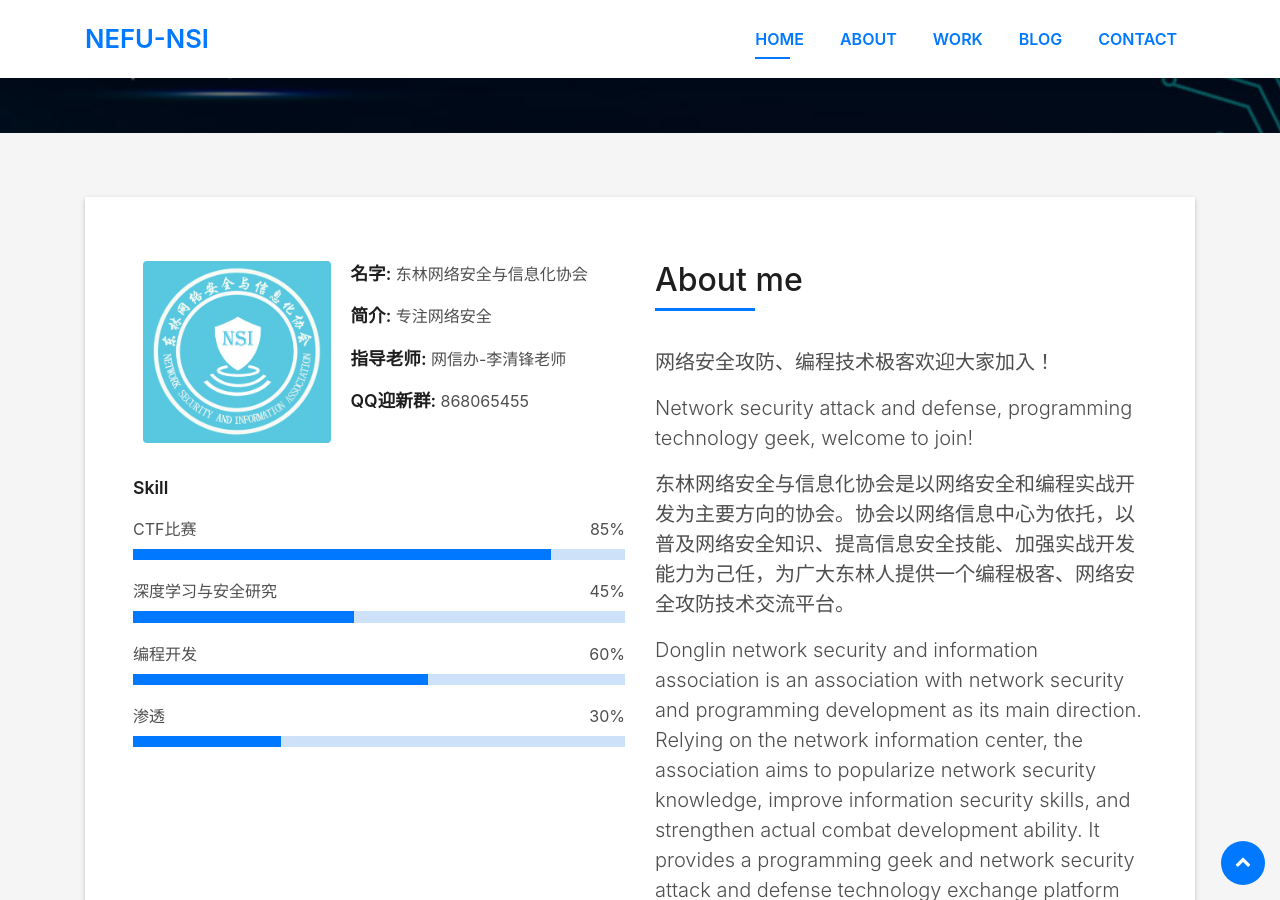
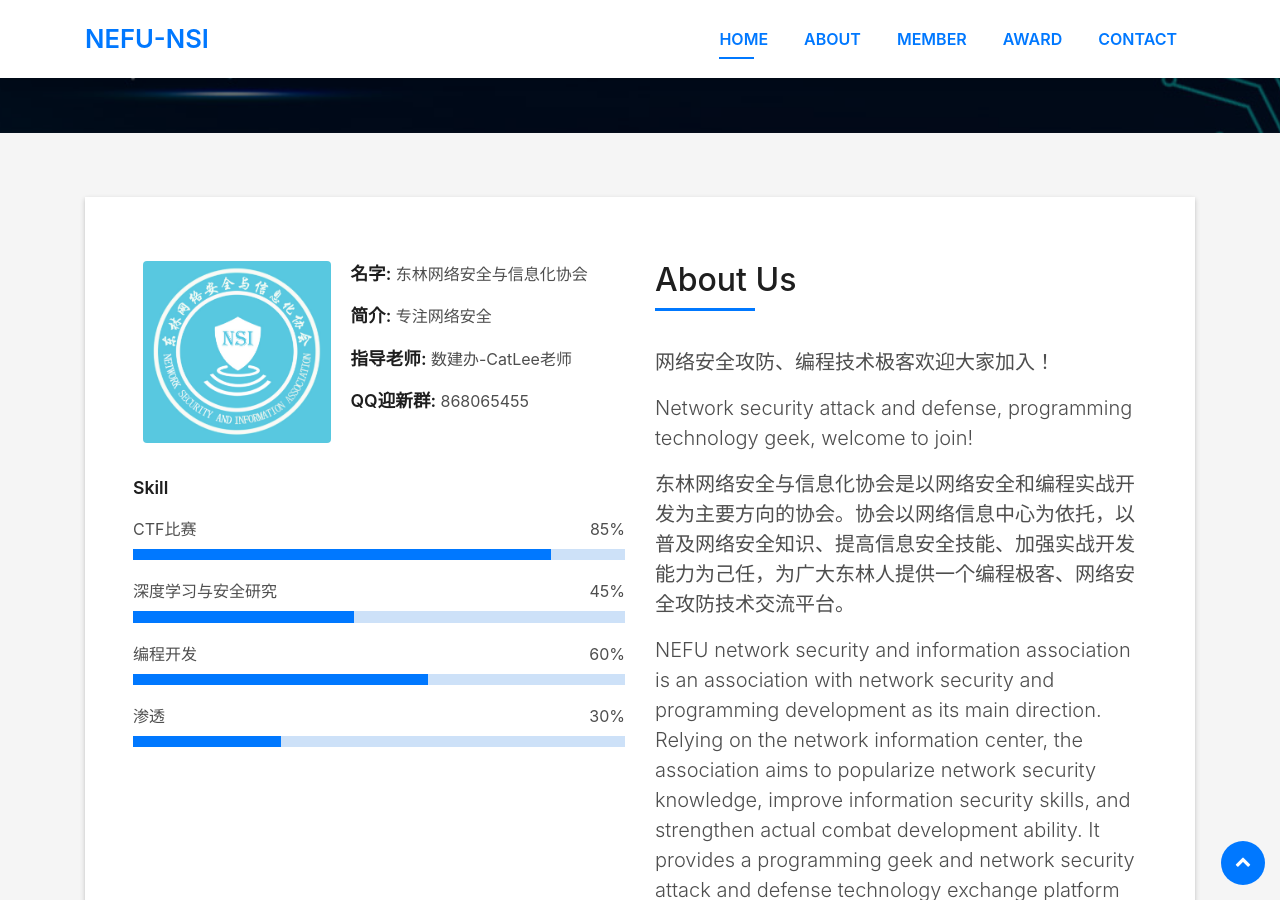
Before and after one commit to NEFU-NSI/NEFU-NSI.github.io, a Jekyll site: the page built from index.html, in a window 1280 px wide and 900 px high, scrolled down 767 px. Built offline with Jekyll 4.4.1, drawn with Linux system fonts in a browser that asks for light colours; some web fonts are replaced; comment, search, counter and statistics services are not loaded; some of the changed text lies outside the part shown.

Commit message:
Update members ZYA HJP WBL

```diff
--- a/index.html
+++ b/index.html
@@ -53,10 +53,10 @@
             <a class="nav-link js-scroll" href="#about">About</a>
           </li>
           <li class="nav-item">
-            <a class="nav-link js-scroll" href="#work">Work</a>
+            <a class="nav-link js-scroll" href="#member">Member</a>
           </li>
           <li class="nav-item">
-            <a class="nav-link js-scroll" href="/blog">Blog</a>
+            <a class="nav-link js-scroll" href="#award">Award</a>
           </li>
           <li class="nav-item">
             <a class="nav-link js-scroll" href="#contact">Contact</a>
@@ -101,7 +101,7 @@
                     <div class="about-info">
                       <p><span class="title-s">名字: </span> <span>东林网络安全与信息化协会</span></p>
                       <p><span class="title-s">简介: </span> <span>专注网络安全</span></p>
-                      <p><span class="title-s">指导老师: </span> <span>网信办-李清锋老师</span></p>
+                      <p><span class="title-s">指导老师: </span> <span>数建办-CatLee老师</span></p>
                       <p><span class="title-s">QQ迎新群: </span> <span>868065455</span></p>
                     </div>
                   </div>
@@ -134,7 +134,7 @@
                 <div class="about-me pt-4 pt-md-0">
                   <div class="title-box-2">
                     <h5 class="title-left">
-                      About me
+                      About Us
                     </h5>
                   </div>
                   <p class="lead">
@@ -148,11 +148,11 @@
                     东林网络安全与信息化协会是以网络安全和编程实战开发为主要方向的协会。协会以网络信息中心为依托，以普及网络安全知识、提高信息安全技能、加强实战开发能力为己任，为广大东林人提供一个编程极客、网络安全攻防技术交流平台。
                   </p>
                   <p class="lead">
-                    Donglin network security and information association is an association with network security and
+                    NEFU network security and information association is an association with network security and
                     programming development as its main direction. Relying on the network information center, the
                     association aims to popularize network security knowledge, improve information security skills, and
                     strengthen actual combat development ability. It provides a programming geek and network security
-                    attack and defense technology exchange platform for the majority of Donglin people
+                    attack and defense technology exchange platform for the majority of NEFU people
                   </p>
                 </div>
               </div>
@@ -215,7 +215,7 @@
     </div>
   </div>
   <!--/ Section Portfolio Star /-->
-  <section id="work" class="portfolio-mf sect-pt4 route">
+  <section id="member" class="portfolio-mf sect-pt4 route">
     <div class="container">
       <div class="row">
         <div class="col-sm-12">
@@ -240,7 +239,7 @@
               <div class="work-content">
                 <div class="row">
                   <div class="col-sm-8">
-                    <h2 class="w-title">ZYA</h2>
+                    <h2 class="w-title">ZYA</h2><span class="w-content">2017-2018届会长</span>
                     <div class="w-more">
                       <span class="w-ctegory">Web</span> / <span class="w-date">18 Sep. 2017 - Now</span>
                     </div>
@@ -256,14 +255,70 @@
           </div>
         </div>
 
+        <div class="col-md-4">
+          <div class="work-box">
+            <a href="https://avatars0.githubusercontent.com/u/30515297?s=460&u=b9fc0b9309a2c5887ef64bc215803bc5b071f167&v=4"
+              data-lightbox="gallery-mf">
+              <div class="work-img">
+                <img
+                  src="https://avatars0.githubusercontent.com/u/30515297?s=460&u=b9fc0b9309a2c5887ef64bc215803bc5b071f167&v=4"
+                  alt="" class="img-fluid" style="height:100%">
+              </div>
+              <div class="work-content">
+                <div class="row">
+                  <div class="col-sm-8">
+                    <h2 class="w-title">Auturora</h2>
+                    <div class="w-more">
+                      <span class="w-ctegory">Web</span> / <span class="w-date">18 Sep. 2019 - Now</span>
+                    </div>
+                  </div>
+                  <div class="col-sm-4">
+                    <div class="w-like">
+                      <span class="ion-ios-plus-outline"></span>
+                    </div>
+                  </div>
+                </div>
+              </div>
+            </a>
+          </div>
+        </div>
 
+        <div class="col-md-4">
+          <div class="work-box">
+            <a href="https://avatars0.githubusercontent.com/u/56748991?s=460&u=06ceaf47b0ef4a4ca6d4f847cb539b0f990d1013&v=4"
+              data-lightbox="gallery-mf">
+              <div class="work-img">
+                <img
+                  src="https://avatars0.githubusercontent.com/u/56748991?s=460&u=06ceaf47b0ef4a4ca6d4f847cb539b0f990d1013&v=4"
+                  alt="" class="img-fluid" style="height:100%">
+              </div>
+              <div class="work-content">
+                <div class="row">
+                  <div class="col-sm-8">
+                    <h2 class="w-title">DizzyK</h2>
+                    <div class="w-more">
+                      <span class="w-ctegory">CTF-Misc</span> / <span class="w-date">18 Sep. 2019 - Now</span>
+                    </div>
+                  </div>
+                  <div class="col-sm-4">
+                    <div class="w-like">
+                      <span class="ion-ios-plus-outline"></span>
+                    </div>
+                  </div>
+                </div>
+              </div>
+            </a>
+          </div>
+        </div>
+
+        <!-- Add here -->
       </div>
     </div>
   </section>
   <!--/ Section Portfolio End /-->
 
   <!--/ Section Testimonials Star /-->
-  <div class="testimonials paralax-mf bg-image" style="background-image: url(img/overlay-bg.jpg)">
+  <div id="award" class="testimonials paralax-mf bg-image" style="background-image: url(img/overlay-bg.jpg)">
     <div class="overlay-mf"></div>
     <div class="container">
       <div class="row">
@@ -339,13 +394,14 @@
   </div>
 
   <!--/ Section Contact-Footer Star /-->
-  <section class="paralax-mf footer-paralax bg-image sect-mt4 route" style="background-image: url(img/overlay-bg.jpg)">
+  <section id="contact" class="paralax-mf footer-paralax bg-image sect-mt4 route"
+    style="background-image: url(img/overlay-bg.jpg)">
     <div class="overlay-mf"></div>
     <div class="container">
       <div class="row">
         <div class="col-sm-12">
           <div class="contact-mf">
-            <div id="contact" class="box-shadow-full">
+            <div class="box-shadow-full">
               <div class="row">
                 <div id="gitalk-container" style="margin-left:30%;"></div>
                 {% include gitalk.html %}
```
Also changed, not shown: other parts of index.html (+1 -2 lines), README.md (added).
